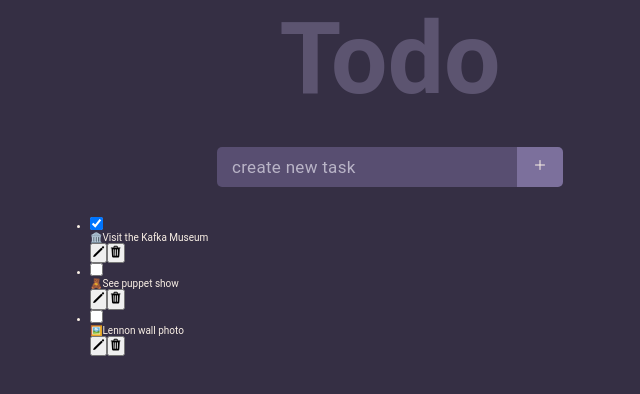
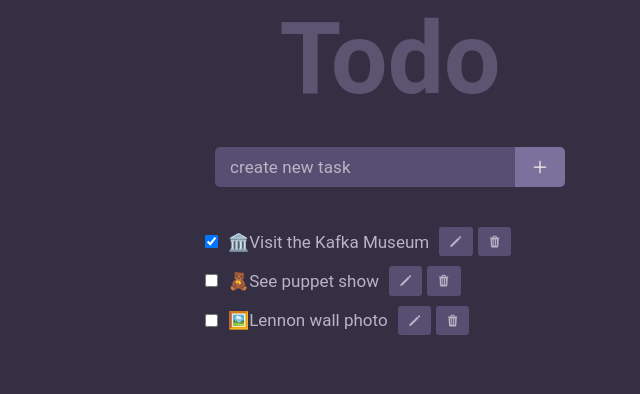
Before and after one commit to jonni595/todo-list, a React (Vite) app: page / in a window 1280 px wide. Shown: the top 394 px of the page, without its empty margins (250-890 px from the left). Built offline with nearby package versions, Linux system fonts and the light colour scheme.

Commit message:
update styles

```diff
--- a/src/css/style.css
+++ b/src/css/style.css
@@ -22,6 +22,12 @@ body {
   align-items: center;
   justify-content: center;
   position: relative;
+}
+
+h1 {
+  text-align: center;
+  font-size: 10rem;
+  color: #5c5470;
 }
 
 .container {
@@ -50,7 +56,7 @@ body {
   border-bottom-left-radius: 5px;
   font-size: 1.7rem;
   font-family: inherit;
-  letter-spacing: 0.3px;
+  letter-spacing: 0.1px;
   background: #584e71;
   color: #faf0e6;
 }
@@ -58,7 +64,12 @@ body {
   color: #b9b4c7;
 }
 .container__input button {
-  font-size: 1.6rem;
+  display: flex;
+  flex-direction: row;
+  align-items: center;
+  justify-content: center;
+  font-size: 2rem;
+  font-family: inherit;
   border: none;
   outline: none;
   padding: 10px 15px;
@@ -72,11 +83,53 @@ body {
 .container__input button:hover {
   background-color: #4c4462;
 }
+.container__task-list {
+  width: 400px;
+  margin: 0 auto;
+  padding: 10px 15px;
+}
+.container__task-list ul {
+  list-style: none;
+}
 
-h1 {
-  text-align: center;
-  font-size: 10rem;
-  color: #5c5470;
+.task {
+  display: flex;
+  flex-direction: row;
+  align-items: center;
+  justify-content: flex-start;
+  margin-bottom: 10px;
+}
+.task input:not([type=checkbox]) {
+  border: none;
+  outline: none;
+  background-color: #584e71;
+  border-radius: 5px;
+  color: #b9b4c7;
+  margin-right: 10px;
+  padding: 8px 10px;
+}
+.task input[type=checkbox] {
+  margin-right: 10px;
+  cursor: pointer;
+}
+.task p {
+  font-size: 1.7rem;
+  color: #b9b4c7;
+  margin-right: 10px;
+}
+.task button {
+  display: flex;
+  flex-direction: row;
+  align-items: center;
+  justify-content: center;
+  background-color: #584e71;
+  border: none;
+  outline: none;
+  color: #b9b4c7;
+  padding: 8px 10px;
+  margin-right: 5px;
+  border-radius: 3px;
+  cursor: pointer;
 }
 
 .modal {
--- a/src/scss/main.scss
+++ b/src/scss/main.scss
@@ -47,8 +47,15 @@ body {
   position: relative;
 }
 
+h1 {
+  text-align: center;
+  font-size: 10rem;
+  color: $primary;
+}
+
 .container {
   @include dimension(600px, 100vh);
+
   @media (width < 600px) {
     @include dimension(100%);
   }
@@ -56,7 +63,6 @@ body {
   &__input {
     @include dimension(100%, 100px);
     @include flex(row, center, center);
-    // border: 1px solid tan;
 
     input {
       @include dimension(300px);
@@ -67,7 +73,7 @@ body {
       border-bottom-left-radius: 5px;
       font-size: 1.7rem;
       font-family: inherit;
-      letter-spacing: 0.3px;
+      letter-spacing: 0.1px;
       background: $bg-input;
       color: $txt-color;
 
@@ -77,7 +83,9 @@ body {
     }
 
     button {
-      font-size: 1.6rem;
+      @include flex(row, center, center);
+      font-size: 2rem;
+      font-family: inherit;
       border: none;
       outline: none;
       padding: 10px 15px;
@@ -93,12 +101,54 @@ body {
       }
     }
   }
+
+  &__task-list {
+    @include dimension(400px);
+    margin: 0 auto;
+    padding: 10px 15px;
+
+    ul {
+      list-style: none;
+    }
+  }
 }
 
-h1 {
-  text-align: center;
-  font-size: 10rem;
-  color: $primary;
+.task {
+  @include flex(row, center, flex-start);
+  margin-bottom: 10px;
+
+  input:not([type="checkbox"]) {
+    border: none;
+    outline: none;
+    background-color: $bg-input;
+    border-radius: 5px;
+    color: $secondary;
+    margin-right: 10px;
+    padding: 8px 10px;
+  }
+
+  input[type="checkbox"] {
+    margin-right: 10px;
+    cursor: pointer;
+  }
+
+  p {
+    font-size: 1.7rem;
+    color: $secondary;
+    margin-right: 10px;
+  }
+
+  button {
+    @include flex(row, center, center);
+    background-color: $bg-input;
+    border: none;
+    outline: none;
+    color: $secondary;
+    padding: 8px 10px;
+    margin-right: 5px;
+    border-radius: 3px;
+    cursor: pointer;
+  }
 }
 
 .modal {
```
Also changed, not shown: 1 other file (tests, documents, lock files or other folders).
